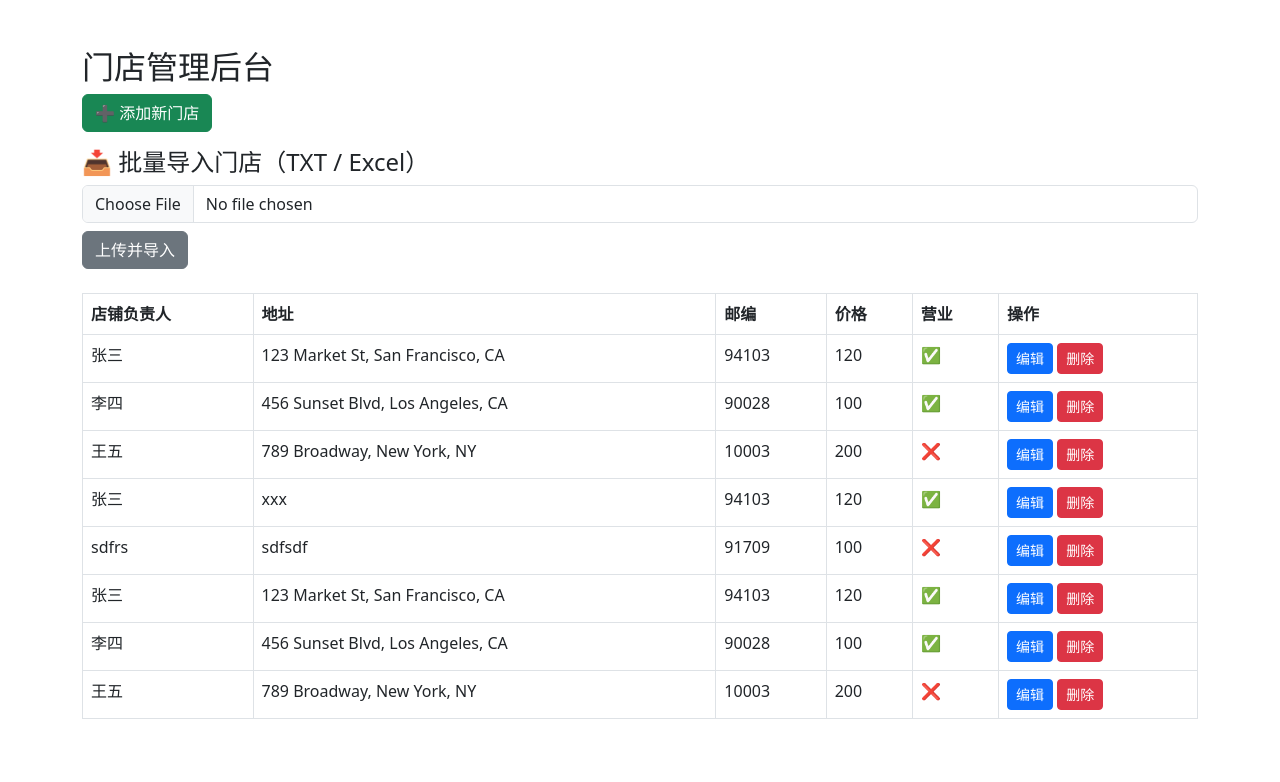
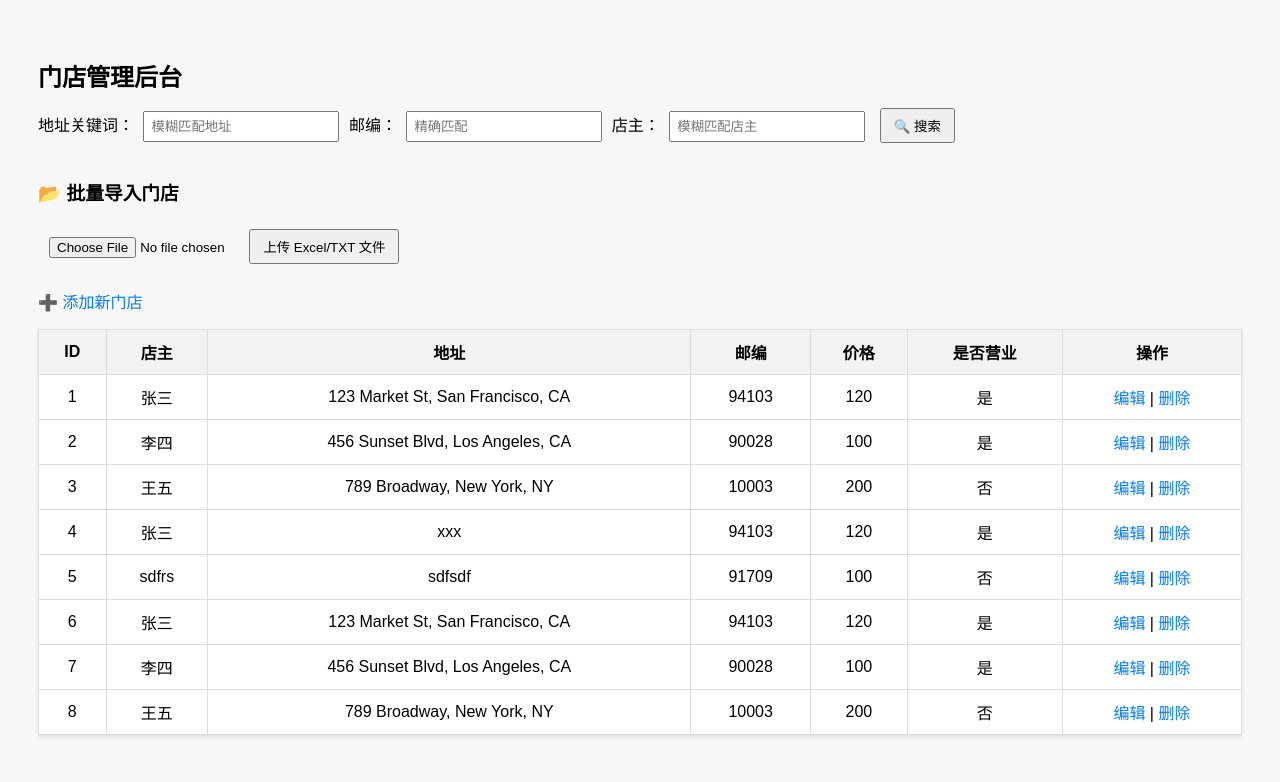
Before and after one commit to Qz121314/store-finder, a Flask app: page /admin in a window 1280 px wide. Shown: the top 782 px of the page. Run offline with Flask 3, Linux system fonts and the light colour scheme; data comes from the database, SQL or seed files in the repository.

Commit message:
Update admin.html

```diff
--- a/templates/admin.html
+++ b/templates/admin.html
@@ -1,38 +1,126 @@
 <!DOCTYPE html>
-<html lang="zh">
+<html>
 <head>
   <meta charset="UTF-8">
   <title>门店管理后台</title>
-    <link href="https://cdn.jsdelivr.net/npm/bootstrap@5.3.0/dist/css/bootstrap.min.css" rel="stylesheet">
+  <style>
+    body {
+        font-family: Arial, sans-serif;
+        padding: 30px;
+        background-color: #f7f7f7;
+    }
+
+    h2 {
+        margin-bottom: 10px;
+    }
+
+    form {
+        margin-bottom: 20px;
+    }
+
+    input[type="text"], input[type="file"] {
+        padding: 6px;
+        margin: 5px;
+        width: 180px;
+    }
+
+    button {
+        padding: 6px 12px;
+        margin: 5px;
+        cursor: pointer;
+    }
+
+    table {
+        border-collapse: collapse;
+        width: 100%;
+        background-color: #fff;
+        box-shadow: 0 2px 4px rgba(0,0,0,0.1);
+    }
+
+    th, td {
+        border: 1px solid #ddd;
+        padding: 10px;
+        text-align: center;
+    }
+
+    th {
+        background-color: #f2f2f2;
+    }
+
+    a {
+        text-decoration: none;
+        color: #007bff;
+    }
+
+    a:hover {
+        text-decoration: underline;
+    }
+
+    .section-title {
+        margin-top: 30px;
+        font-weight: bold;
+    }
+  </style>
 </head>
-<body class="container py-5">
+<body>
+
   <h2>门店管理后台</h2>
-    <a href="/add" class="btn btn-success mb-3">➕ 添加新门店</a>
 
-    <h4>📥 批量导入门店（TXT / Excel）</h4>
-    <form method="post" action="/import" enctype="multipart/form-data" class="mb-4">
-        <input type="file" name="file" class="form-control mb-2" accept=".txt,.xlsx" required>
-        <button type="submit" class="btn btn-secondary">上传并导入</button>
+  <!-- 搜索区域 -->
+  <form method="POST" action="{{ url_for('admin') }}">
+    <label>地址关键词：</label>
+    <input type="text" name="address_kw" value="{{ address_kw }}" placeholder="模糊匹配地址">
+
+    <label>邮编：</label>
+    <input type="text" name="zip_code" value="{{ zip_code }}" placeholder="精确匹配">
+
+    <label>店主：</label>
+    <input type="text" name="owner_kw" value="{{ owner_kw }}" placeholder="模糊匹配店主">
+
+    <button type="submit">🔍 搜索</button>
+    {% if address_kw or zip_code or owner_kw %}
+      <a href="{{ url_for('admin') }}">清空</a>
+    {% endif %}
   </form>
 
-    <table class="table table-bordered">
-        <thead>
+  <!-- 批量上传区域 -->
+  <h3 class="section-title">📂 批量导入门店</h3>
+  <form action="{{ url_for('import_stores') }}" method="POST" enctype="multipart/form-data">
+    <input type="file" name="file" required>
+    <button type="submit">上传 Excel/TXT 文件</button>
+  </form>
+
+  <!-- 添加按钮 -->
+  <p>
+    <a href="{{ url_for('add_store') }}">➕ 添加新门店</a>
+  </p>
+
+  <!-- 门店数据表 -->
+  <table>
     <tr>
-                <th>店铺负责人</th><th>地址</th><th>邮编</th><th>价格</th><th>营业</th><th>操作</th>
+      <th>ID</th>
+      <th>店主</th>
+      <th>地址</th>
+      <th>邮编</th>
+      <th>价格</th>
+      <th>是否营业</th>
+      <th>操作</th>
     </tr>
-        </thead>
-        <tbody>
     {% for s in stores %}
     <tr>
-                <td>{{ s[1] }}</td><td>{{ s[2] }}</td><td>{{ s[3] }}</td><td>{{ s[4] }}</td>
-                <td>{{ "✅" if s[5]==1 else "❌" }}</td>
+      <td>{{ s[0] }}</td>
+      <td>{{ s[1] }}</td>
+      <td>{{ s[2] }}</td>
+      <td>{{ s[3] }}</td>
+      <td>{{ s[4] }}</td>
+      <td>{{ '是' if s[5] else '否' }}</td>
       <td>
-                    <a href="/edit/{{ s[0] }}" class="btn btn-sm btn-primary">编辑</a>
-                    <a href="/delete/{{ s[0] }}" class="btn btn-sm btn-danger" onclick="return confirm('确认删除？')">删除</a>
+        <a href="{{ url_for('edit_store', store_id=s[0]) }}">编辑</a> |
+        <a href="{{ url_for('delete_store', store_id=s[0]) }}" onclick="return confirm('确定删除？')">删除</a>
       </td>
     </tr>
     {% endfor %}
-        </tbody>
   </table>
+
 </body>
 </html>
```
Lines whose indentation alone changed are shown as unchanged.
